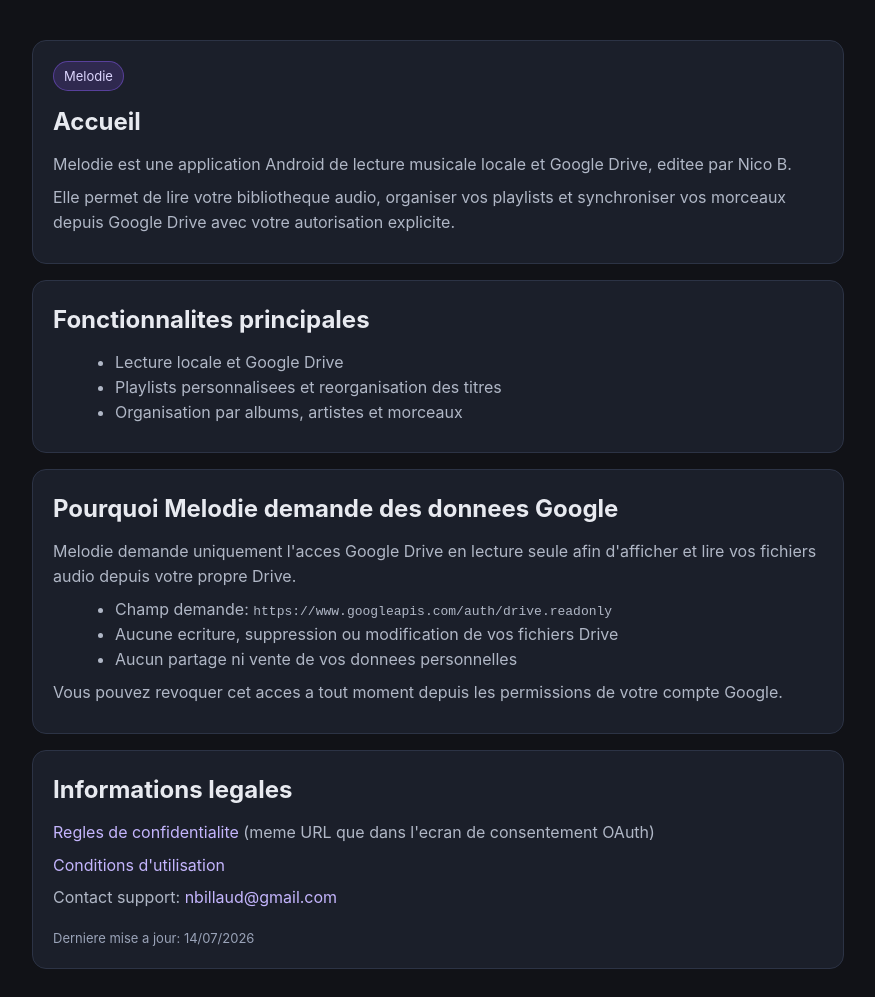
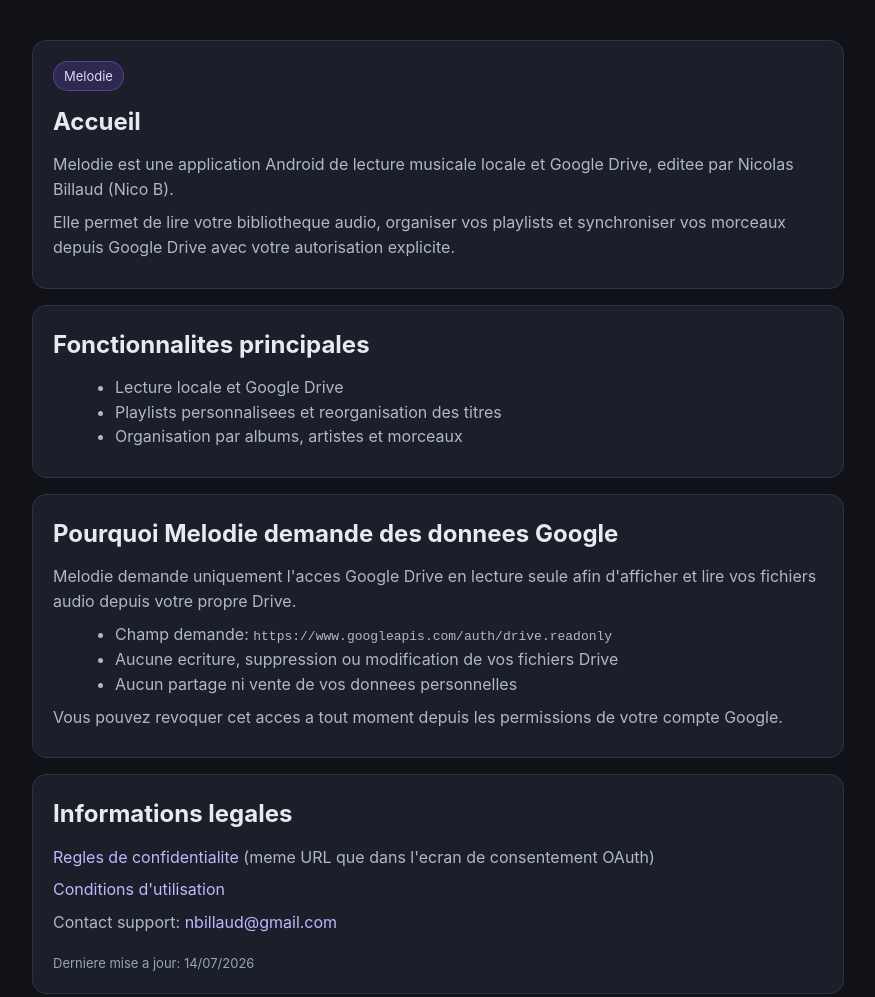
Before and after one commit to nicob-droid/Melodie, a plain HTML site: page oauth-pages/index.html in a window 1280 px wide. Shown: the whole page, without its empty margins (202-1077 px from the left). Drawn offline with Linux system fonts and the light colour scheme.

Commit message:
Correction

```diff
--- a/oauth-pages/index.html
+++ b/oauth-pages/index.html
@@ -63,7 +63,7 @@
     <section class="card">
       <div class="pill">Melodie</div>
       <h1>Accueil</h1>
-      <p>Melodie est une application Android de lecture musicale locale et Google Drive, editee par Nico B.</p>
+      <p>Melodie est une application Android de lecture musicale locale et Google Drive, editee par Nicolas Billaud (Nico B).</p>
       <p>Elle permet de lire votre bibliotheque audio, organiser vos playlists et synchroniser vos morceaux depuis Google Drive avec votre autorisation explicite.</p>
     </section>
 
```
